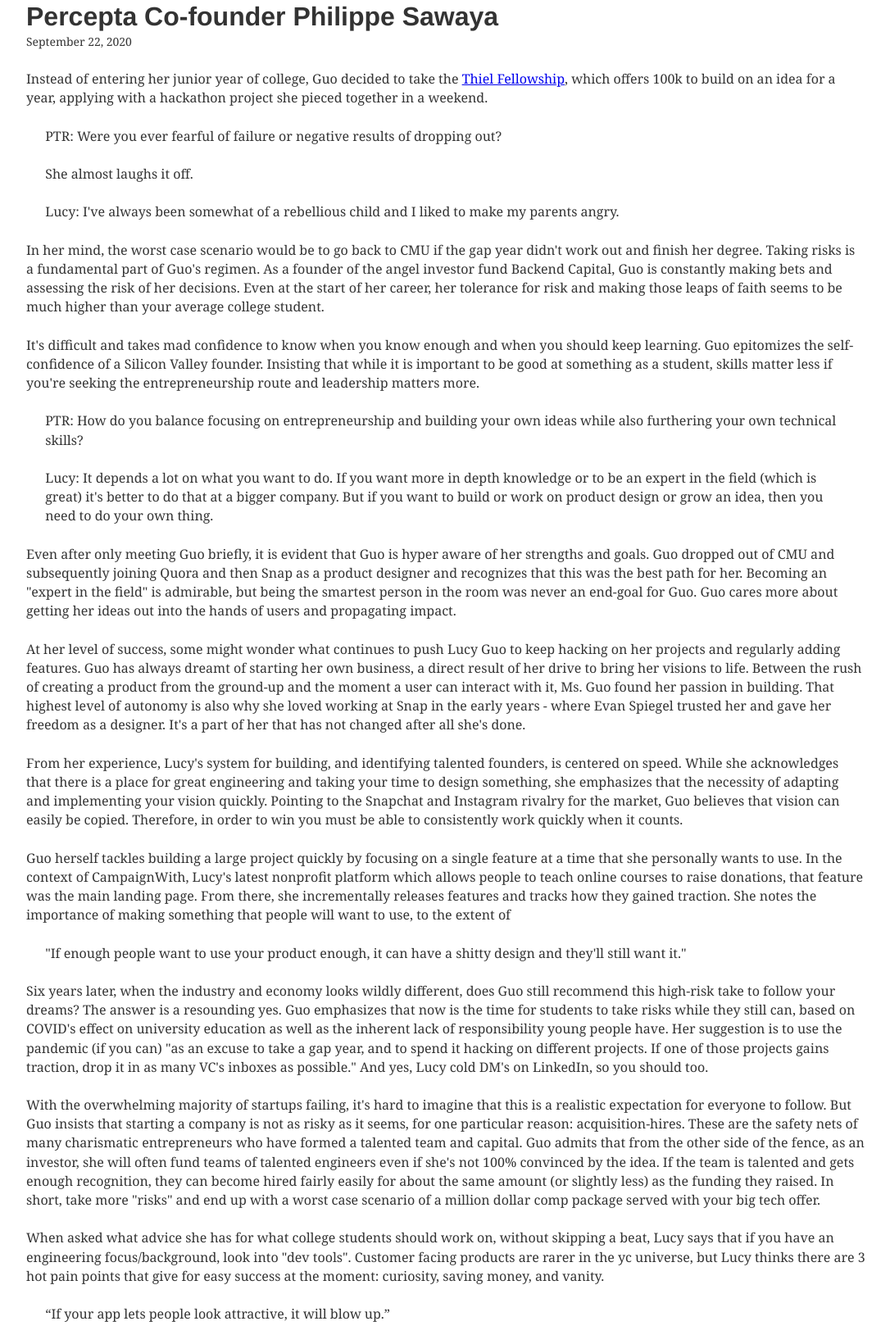
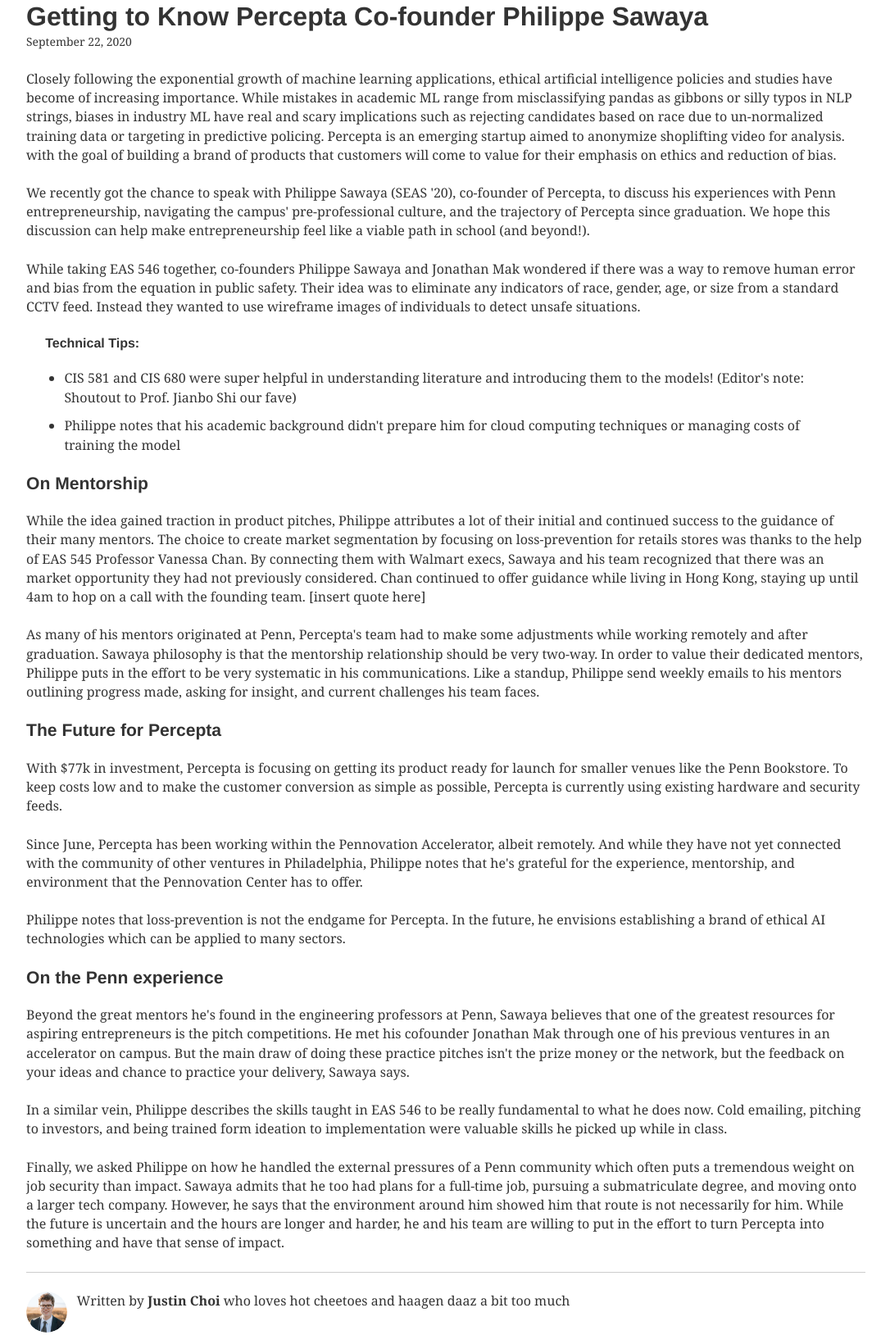
Before and after one commit to orangejuicetin/ptr-v2, a Gatsby site: page /sawaya-percepta/ in a window 1280 px wide. Shown: the part 207-1836 px from the top of the page at 82% size, without its empty margins (96-1182 px from the left). Built offline with nearby package versions, Linux system fonts and the light colour scheme; Gatsby itself is replaced by a stand-in of ours; some packages are replaced by stand-ins of ours; what typography-theme-lincoln would draw is missing.

Commit message:
Added text from Notion. Bullets and subheaders should have blockquotes for indents

```diff
--- a/content/articles/sawaya-percepta/index.md
+++ b/content/articles/sawaya-percepta/index.md
@@ -1,45 +1,38 @@
 ---
-title: "Percepta Co-founder Philippe Sawaya"
+title: "Getting to Know Percepta Co-founder Philippe Sawaya"
 date: "2020-09-22T15:36:10Z"
-description: "PTR's zoom chat w Lucy Guo: Coder since the second grade but product designer at heart. One of the first female voices at Snap (read: Diversity Champ). Co-founder of Scale.AI, Backend Capital at 1.5x rn, and nonprofit CampaignWith. Shredded Barry's girl— hit her and other VC's up at your local Barry's. Raver. One of the most stacked people you'll ever meet."
+description: "Philippe shares his entrepreneurship journey at Penn and his vision for ethical AI."
 ---
 
-Instead of entering her junior year of college, Guo decided to take the [Thiel Fellowship](https://thielfellowship.org/), which offers 100k to build on an idea for a year, applying with a hackathon project she pieced together in a weekend.
+Closely following the exponential growth of machine learning applications, ethical artificial intelligence policies and studies have become of increasing importance. While mistakes in academic ML range from misclassifying pandas as gibbons or silly typos in NLP strings, biases in industry ML have real and scary implications such as rejecting candidates based on race due to un-normalized training data or targeting in predictive policing. Percepta is an emerging startup aimed to anonymize shoplifting video for analysis. with the goal of building a brand of products that customers will come to value for their emphasis on ethics and reduction of bias.
 
-> PTR: Were you ever fearful of failure or negative results of dropping out?
+We recently got the chance to speak with Philippe Sawaya (SEAS '20), co-founder of Percepta, to discuss his experiences with Penn entrepreneurship, navigating the campus' pre-professional culture, and the trajectory of Percepta since graduation. We hope this discussion can help make entrepreneurship feel like a viable path in school (and beyond!).
 
-> She almost laughs it off.
+While taking EAS 546 together, co-founders Philippe Sawaya and Jonathan Mak wondered if there was a way to remove human error and bias from the equation in public safety. Their idea was to eliminate any indicators of race, gender, age, or size from a standard CCTV feed. Instead they wanted to use wireframe images of individuals to detect unsafe situations.
 
-> Lucy: I've always been somewhat of a rebellious child and I liked to make my parents angry.
+> #### Technical Tips:
 
-In her mind, the worst case scenario would be to go back to CMU if the gap year didn't work out and finish her degree. Taking risks is a fundamental part of Guo's regimen. As a founder of the angel investor fund Backend Capital, Guo is constantly making bets and assessing the risk of her decisions. Even at the start of her career, her tolerance for risk and making those leaps of faith seems to be much higher than your average college student.
+> - CIS 581 and CIS 680 were super helpful in understanding literature and introducing them to the models! (Editor's note: Shoutout to Prof. Jianbo Shi our fave)
+> - Philippe notes that his academic background didn't prepare him for cloud computing techniques or managing costs of training the model
 
-It's difficult and takes mad confidence to know when you know enough and when you should keep learning. Guo epitomizes the self-confidence of a Silicon Valley founder. Insisting that while it is important to be good at something as a student, skills matter less if you're seeking the entrepreneurship route and leadership matters more.
+### On Mentorship
 
-> PTR: How do you balance focusing on entrepreneurship and building your own ideas while also furthering your own technical skills?
+While the idea gained traction in product pitches, Philippe attributes a lot of their initial and continued success to the guidance of their many mentors. The choice to create market segmentation by focusing on loss-prevention for retails stores was thanks to the help of EAS 545 Professor Vanessa Chan. By connecting them with Walmart execs, Sawaya and his team recognized that there was an market opportunity they had not previously considered. Chan continued to offer guidance while living in Hong Kong, staying up until 4am to hop on a call with the founding team. [insert quote here]
 
-> Lucy: It depends a lot on what you want to do. If you want more in depth knowledge or to be an expert in the field (which is great) it's better to do that at a bigger company. But if you want to build or work on product design or grow an idea, then you need to do your own thing.
+As many of his mentors originated at Penn, Percepta's team had to make some adjustments while working remotely and after graduation. Sawaya philosophy is that the mentorship relationship should be very two-way. In order to value their dedicated mentors, Philippe puts in the effort to be very systematic in his communications. Like a standup, Philippe send weekly emails to his mentors outlining progress made, asking for insight, and current challenges his team faces.
 
-Even after only meeting Guo briefly, it is evident that Guo is hyper aware of her strengths and goals. Guo dropped out of CMU and subsequently joining Quora and then Snap as a product designer and recognizes that this was the best path for her. Becoming an "expert in the field" is admirable, but being the smartest person in the room was never an end-goal for Guo. Guo cares more about getting her ideas out into the hands of users and propagating impact.
+### The Future for Percepta
 
-At her level of success, some might wonder what continues to push Lucy Guo to keep hacking on her projects and regularly adding features. Guo has always dreamt of starting her own business, a direct result of her drive to bring her visions to life. Between the rush of creating a product from the ground-up and the moment a user can interact with it, Ms. Guo found her passion in building. That highest level of autonomy is also why she loved working at Snap in the early years - where Evan Spiegel trusted her and gave her freedom as a designer. It's a part of her that has not changed after all she's done.
+With \$77k in investment, Percepta is focusing on getting its product ready for launch for smaller venues like the Penn Bookstore. To keep costs low and to make the customer conversion as simple as possible, Percepta is currently using existing hardware and security feeds.
 
-From her experience, Lucy's system for building, and identifying talented founders, is centered on speed. While she acknowledges that there is a place for great engineering and taking your time to design something, she emphasizes that the necessity of adapting and implementing your vision quickly. Pointing to the Snapchat and Instagram rivalry for the market, Guo believes that vision can easily be copied. Therefore, in order to win you must be able to consistently work quickly when it counts.
+Since June, Percepta has been working within the Pennovation Accelerator, albeit remotely. And while they have not yet connected with the community of other ventures in Philadelphia, Philippe notes that he's grateful for the experience, mentorship, and environment that the Pennovation Center has to offer.
 
-Guo herself tackles building a large project quickly by focusing on a single feature at a time that she personally wants to use. In the context of CampaignWith, Lucy's latest nonprofit platform which allows people to teach online courses to raise donations, that feature was the main landing page. From there, she incrementally releases features and tracks how they gained traction. She notes the importance of making something that people will want to use, to the extent of
+Philippe notes that loss-prevention is not the endgame for Percepta. In the future, he envisions establishing a brand of ethical AI technologies which can be applied to many sectors.
 
-> "If enough people want to use your product enough, it can have a shitty design and they'll still want it."
+### On the Penn experience
 
-Six years later, when the industry and economy looks wildly different, does Guo still recommend this high-risk take to follow your dreams? The answer is a resounding yes. Guo emphasizes that now is the time for students to take risks while they still can, based on COVID's effect on university education as well as the inherent lack of responsibility young people have. Her suggestion is to use the pandemic (if you can) "as an excuse to take a gap year, and to spend it hacking on different projects. If one of those projects gains traction, drop it in as many VC's inboxes as possible." And yes, Lucy cold DM's on LinkedIn, so you should too.
+Beyond the great mentors he's found in the engineering professors at Penn, Sawaya believes that one of the greatest resources for aspiring entrepreneurs is the pitch competitions. He met his cofounder Jonathan Mak through one of his previous ventures in an accelerator on campus. But the main draw of doing these practice pitches isn't the prize money or the network, but the feedback on your ideas and chance to practice your delivery, Sawaya says.
 
-With the overwhelming majority of startups failing, it's hard to imagine that this is a realistic expectation for everyone to follow. But Guo insists that starting a company is not as risky as it seems, for one particular reason: acquisition-hires. These are the safety nets of many charismatic entrepreneurs who have formed a talented team and capital. Guo admits that from the other side of the fence, as an investor, she will often fund teams of talented engineers even if she's not 100% convinced by the idea. If the team is talented and gets enough recognition, they can become hired fairly easily for about the same amount (or slightly less) as the funding they raised. In short, take more "risks" and end up with a worst case scenario of a million dollar comp package served with your big tech offer.
+In a similar vein, Philippe describes the skills taught in EAS 546 to be really fundamental to what he does now. Cold emailing, pitching to investors, and being trained form ideation to implementation were valuable skills he picked up while in class.
 
-When asked what advice she has for what college students should work on, without skipping a beat, Lucy says that if you have an engineering focus/background, look into "dev tools". Customer facing products are rarer in the yc universe, but Lucy thinks there are 3 hot pain points that give for easy success at the moment: curiosity, saving money, and vanity.
-
-> “If your app lets people look attractive, it will blow up.”
-
-Instagram, Facebook, Snapchat has all been about painting a flattering image of oneself and their lifestyle. However pointing to the rise of Tiktok, which she posits as the intersection of vanity and authenticity, "Gen Z is tired of fakeness... TikTok is less fake than instagram". Guo thinks that canonical social media has done more to make people feel isolated and alone than create a sense of community. Effects that we can see during the pandemic. Guo recalls fondly (almost nostalgically) that when she was young, she would play video games and find a sense of community in her digital worlds. She thinks “next big social media” will be built on nurturing groups that fundamentally address loneliness.
-
-Guo's current favorite social media platform and online community however, is Twitter. With a large online following, Guo uses Twitter for the same reason as VCs, academics, and other tech savants: it's a breeding ground of networking and forming ideas for the next big thing. Guo's feed is currently dominated by posts on her new nonprofit baby, CampaignWith which you can check out [here](https://campaignwith.com/). Although Guo didn't expect to do nonprofit work until her thirties, Guo is happy to have found her "next big thing" and looking forward to what's coming next.
-
-For more inspiration and details on who Lucy Guo is and her most up to date projects, check out her profile [here](https://www.lucy.ws/).
+Finally, we asked Philippe on how he handled the external pressures of a Penn community which often puts a tremendous weight on job security than impact. Sawaya admits that he too had plans for a full-time job, pursuing a submatriculate degree, and moving onto a larger tech company. However, he says that the environment around him showed him that route is not necessarily for him. While the future is uncertain and the hours are longer and harder, he and his team are willing to put in the effort to turn Percepta into something and have that sense of impact.
```
